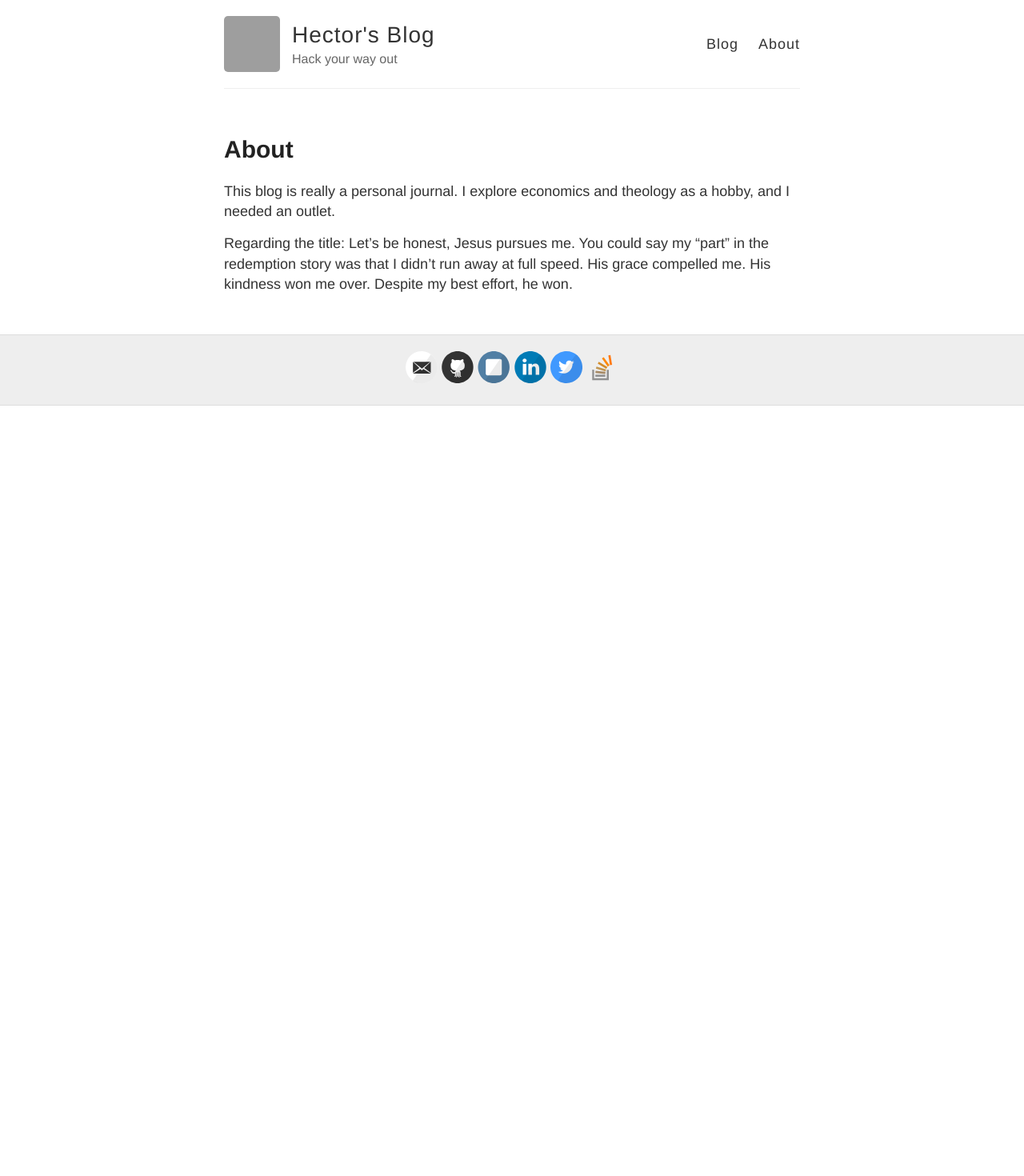
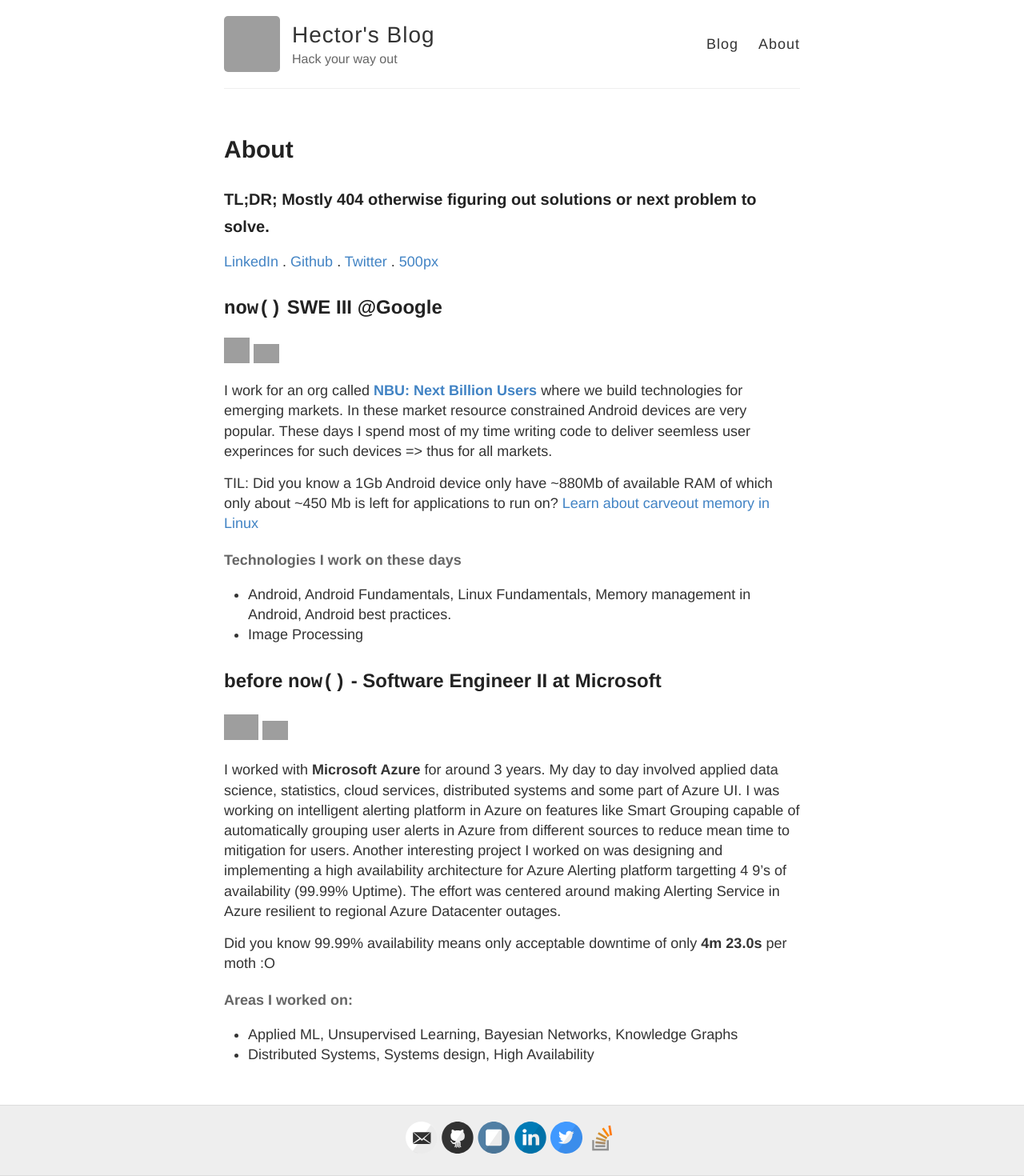
Before and after one commit to mebjas/mebjas.github.io, a Jekyll site: the page built from about.md, in a window 1280 px wide. Shown: the whole page at 80% size. Built offline with Jekyll 4.4.1, drawn with Linux system fonts in a browser that asks for light colours; before the commit the page ends 900 px from its top, so only the background shows below that; grey boxes are pictures that could not be loaded.

Commit message:
Update about me

```diff
--- a/about.md
+++ b/about.md
@@ -4,6 +4,27 @@
 permalink: /about/
 ---
 
-This blog is really a personal journal. I explore economics and theology as a hobby, and I needed an outlet.
+### TL;DR; Mostly 404 otherwise figuring out solutions or next problem to solve.
+[LinkedIn](https://www.linkedin.com/in/minhazav/) . [Github](https://github.com/mebjas) . [Twitter](https://twitter.com/minhazav) . [500px](https://500px.com/mebjas)
 
-Regarding the title: Let's be honest, Jesus pursues me. You could say my "part" in the redemption story was that I didn't run away at full speed. His grace compelled me. His kindness won me over. Despite my best effort, he won.
+## `now()` SWE III @Google
+<img src="https://www.google.pt/images/branding/googleg/1x/googleg_standard_color_128dp.png" width=32 height=32 /> <img src="https://cdn6.aptoide.com/imgs/b/d/a/bda56b8661b585cc88e3642daf94dcc1_icon.png?w=256" width=32 />
+
+I work for an org called **[NBU: Next Billion Users](https://www.blog.google/technology/next-billion-users)** where we build technologies for emerging markets. In these market resource constrained Android devices are very popular. These days I spend most of my time writing code to deliver seemless user experinces for such devices => thus for all markets.
+
+ > TIL: Did you know a 1Gb Android device only have ~880Mb of available RAM of which only about ~450 Mb is left for applications to run on? [Learn about carveout memory in Linux](https://developer.toradex.com/knowledge-base/carveout-memory-(linux))
+
+#### Technologies I work on these days
+ - Android, Android Fundamentals, Linux Fundamentals, Memory management in Android, Android best practices.
+ - Image Processing
+
+## before `now()` - Software Engineer II at Microsoft
+### <img src="https://img-prod-cms-rt-microsoft-com.akamaized.net/cms/api/am/imageFileData/RE1Mu3b?ver=5c31" height=32 /> <img src="https://is1-ssl.mzstatic.com/image/thumb/Purple123/v4/59/78/02/597802df-bff9-3798-143e-b7b515702182/source/256x256bb.jpg" width=32 />
+
+I worked with **Microsoft Azure** for around 3 years. My day to day involved applied data science, statistics, cloud services, distributed systems and some part of Azure UI. I was working on intelligent alerting platform in Azure on features like Smart Grouping capable of automatically grouping user alerts in Azure from different sources to reduce mean time to mitigation for users. Another interesting project I worked on was designing and implementing a high availability architecture for Azure Alerting platform targetting 4 9's of availability (99.99% Uptime). The effort was centered around making Alerting Service in Azure resilient to regional Azure Datacenter outages.
+
+> Did you know 99.99% availability means only acceptable downtime of only **4m 23.0s** per moth :O
+
+#### Areas I worked on:
+ - Applied ML, Unsupervised Learning, Bayesian Networks, Knowledge Graphs
+ - Distributed Systems, Systems design, High Availability
```
